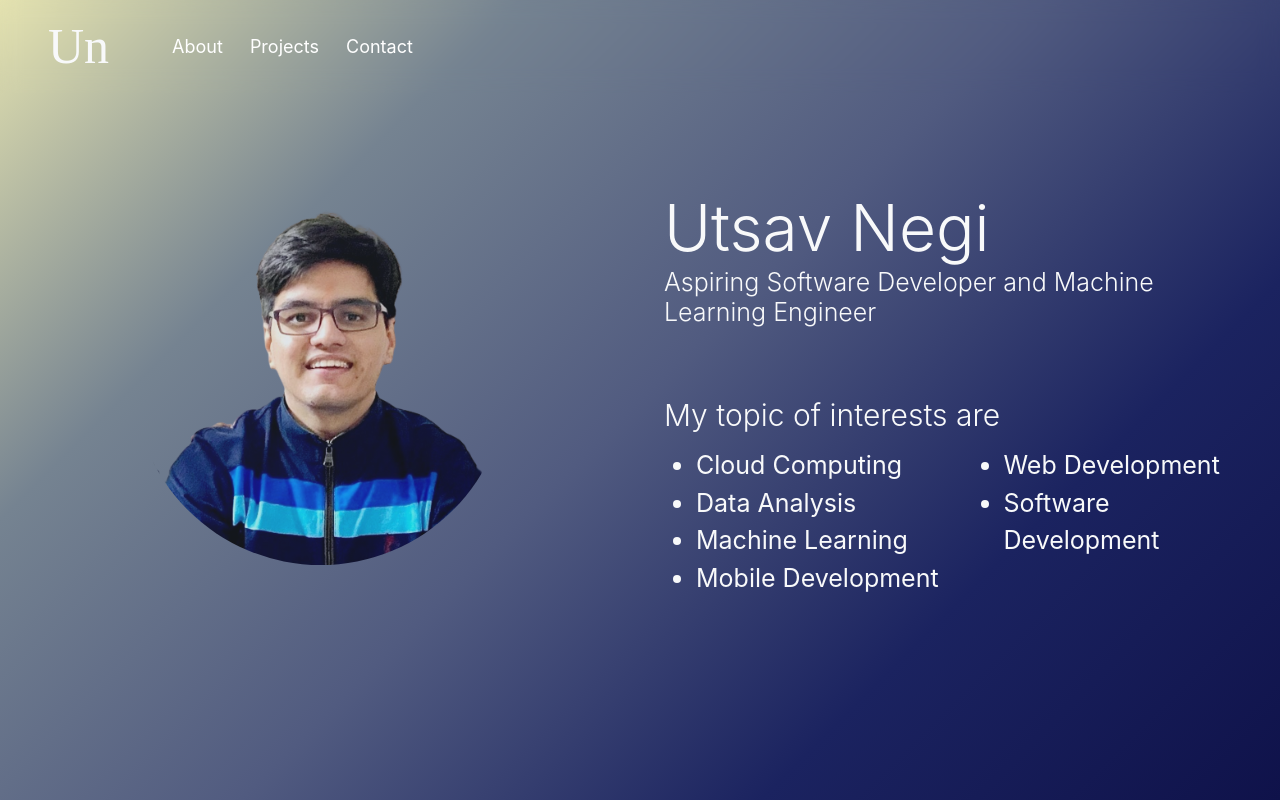
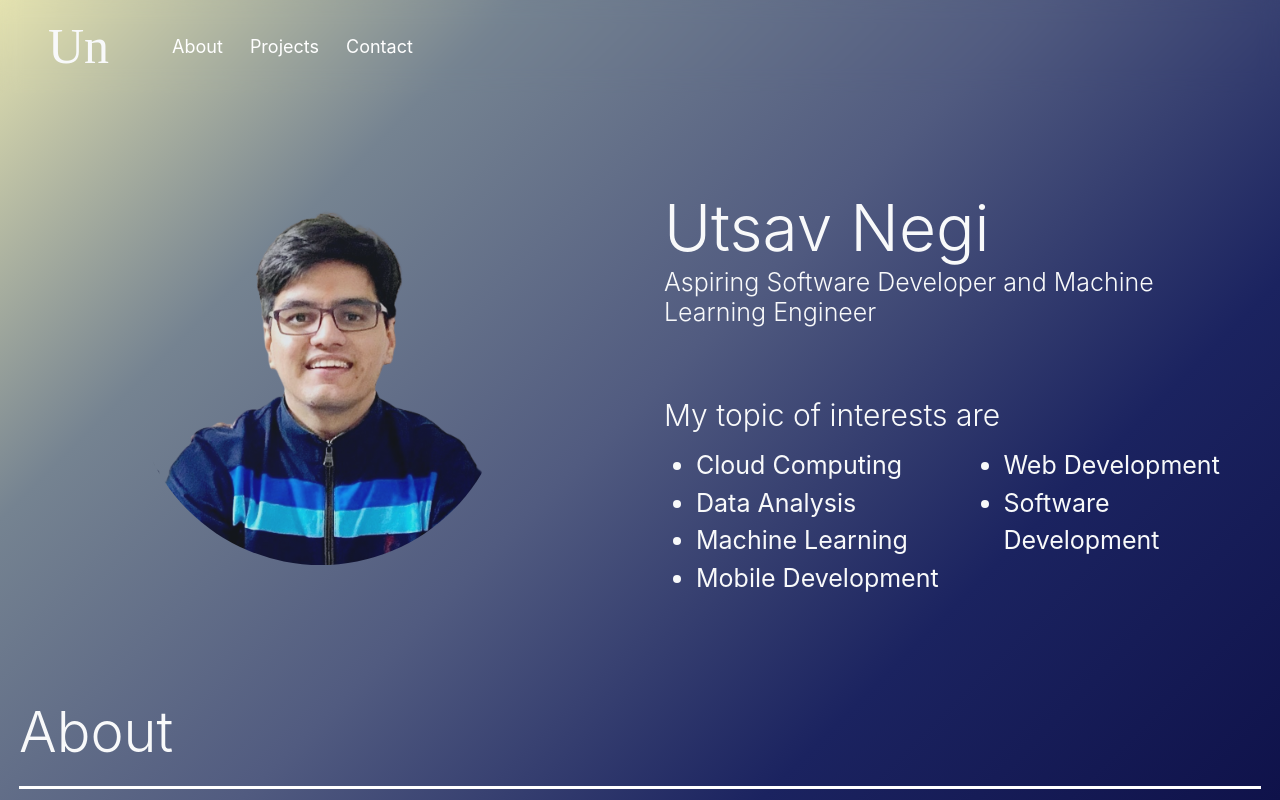
Before and after one commit to negiutsav9/personal-website, a React (Create React App) app: page / in a window 1280 px wide. Shown: the top 800 px of the page. Built offline with nearby package versions, Linux system fonts and the light colour scheme.

Commit message:
Edit home.css

```diff
--- a/src/components/Home/Home.css
+++ b/src/components/Home/Home.css
@@ -1,5 +1,4 @@
 #home{
-    min-height: 88vh;
     min-width: 100vw;
     padding-top: 190px;
 }
@@ -32,8 +31,6 @@
 
 @media screen and (max-width: 992px) {
     #home{
-        min-height: 100vh;
-        min-width: 100vw;
         padding-top: 150px;
     }
 
@@ -53,7 +50,7 @@
 }
 
 
-  @media (min-width: 700px){
+  @media (min-width: 1100px){
     #interests{
       -webkit-columns: 2;
       -moz-columns: 2;
@@ -61,8 +58,6 @@
     }
   }
 
-
-
 button{
     border:none;
     background: transparent;
```
